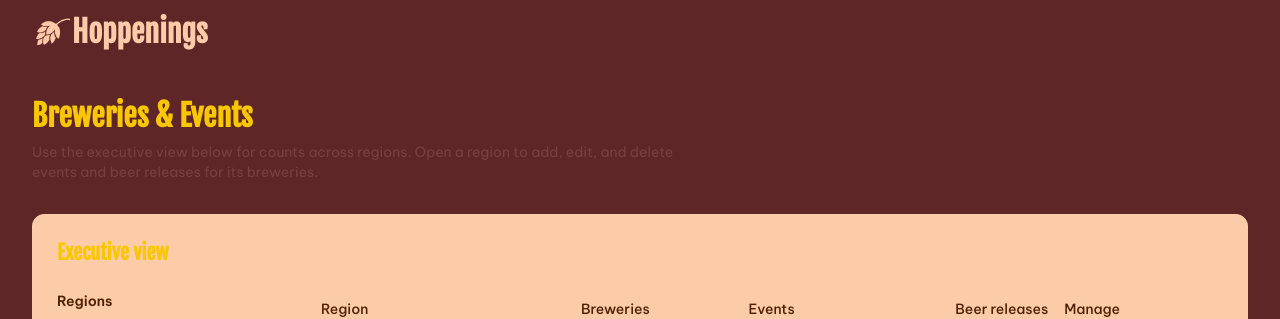
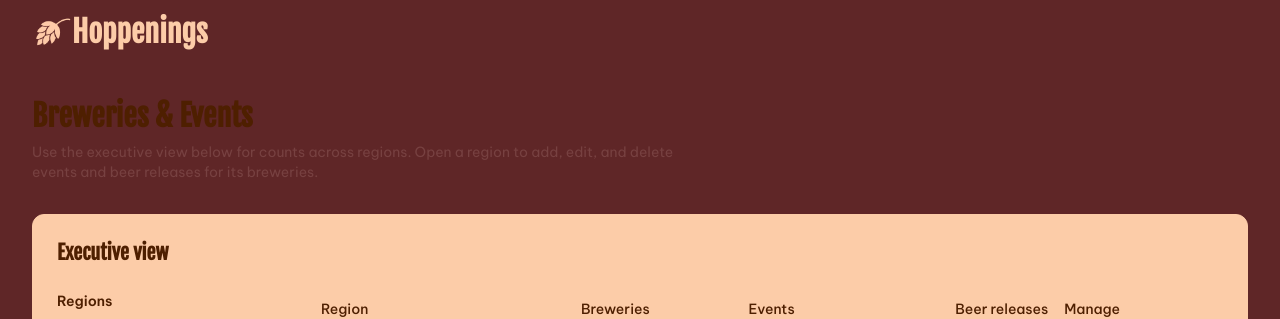
Before and after one commit to bheiddev/hoppenings-web-app, a Next.js app: page /breweries-events in a window 1280 px wide. Shown: the top 319 px of the page. Built offline with nearby package versions, Linux system fonts and the light colour scheme; no server answers; the database is empty.

Commit message:
Change yellow text to dark brown on Breweries & Events pages.
Co-authored-by: Cursor <cursoragent@cursor.com>

```diff
--- a/app/breweries-events/[region]/page.tsx
+++ b/app/breweries-events/[region]/page.tsx
@@ -54,12 +54,12 @@ export default async function BreweriesEventsRegionPage({
             fallbackHref="/breweries-events"
             showIcon={false}
             className="text-sm underline hover:opacity-80"
-            style={{ color: Colors.primary }}
+            style={{ color: Colors.primaryDark }}
           />
         </p>
         <h1
           className="text-3xl font-bold mb-2"
-          style={{ color: Colors.primary, fontFamily: 'var(--font-fjalla-one)' }}
+          style={{ color: Colors.primaryDark, fontFamily: 'var(--font-fjalla-one)' }}
         >
           {bucket.displayLabel}
         </h1>
--- a/app/breweries-events/page.tsx
+++ b/app/breweries-events/page.tsx
@@ -35,7 +35,7 @@ export default async function BreweriesEventsPage() {
       <div className="max-w-[1600px] mx-auto px-4 sm:px-6 lg:px-8 py-8">
         <h1
           className="text-3xl font-bold mb-2"
-          style={{ color: Colors.primary, fontFamily: 'var(--font-fjalla-one)' }}
+          style={{ color: Colors.primaryDark, fontFamily: 'var(--font-fjalla-one)' }}
         >
           Breweries & Events
         </h1>
@@ -50,7 +50,7 @@ export default async function BreweriesEventsPage() {
         >
           <h2
             className="text-xl font-bold mb-6"
-            style={{ color: Colors.primary, fontFamily: 'var(--font-fjalla-one)' }}
+            style={{ color: Colors.primaryDark, fontFamily: 'var(--font-fjalla-one)' }}
           >
             Executive view
           </h2>
@@ -66,7 +66,7 @@ export default async function BreweriesEventsPage() {
                     <Link
                       href={`/breweries-events/${r.slug}`}
                       className="text-sm underline hover:opacity-80"
-                      style={{ color: Colors.primary }}
+                      style={{ color: Colors.primaryDark }}
                     >
                       {r.displayLabel}
                     </Link>
@@ -107,7 +107,7 @@ export default async function BreweriesEventsPage() {
                         <Link
                           href={`/breweries-events/${r.slug}`}
                           className="text-sm underline hover:opacity-80"
-                          style={{ color: Colors.primary }}
+                          style={{ color: Colors.primaryDark }}
                         >
                           Open region →
                         </Link>
--- a/components/BreweriesEventsBreweryBreakdown.tsx
+++ b/components/BreweriesEventsBreweryBreakdown.tsx
@@ -32,7 +32,7 @@ function BreweryBreakdownEntry({ row }: { row: BreweryBreakdownRow }) {
       <a
         href={`#${breweryAnchorId(row.breweryId)}`}
         className="text-sm font-medium underline hover:opacity-80 leading-snug"
-        style={{ color: Colors.primary }}
+        style={{ color: Colors.primaryDark }}
       >
         {row.breweryName}
       </a>
--- a/components/BreweriesEventsRegionContent.tsx
+++ b/components/BreweriesEventsRegionContent.tsx
@@ -30,7 +30,7 @@ export function BreweriesEventsRegionContent({
     <div className="space-y-10">
       <h2
         className="text-2xl font-bold"
-        style={{ color: Colors.primary, fontFamily: 'var(--font-fjalla-one)' }}
+        style={{ color: Colors.primaryDark, fontFamily: 'var(--font-fjalla-one)' }}
       >
         {sectionHeading}
       </h2>
```
